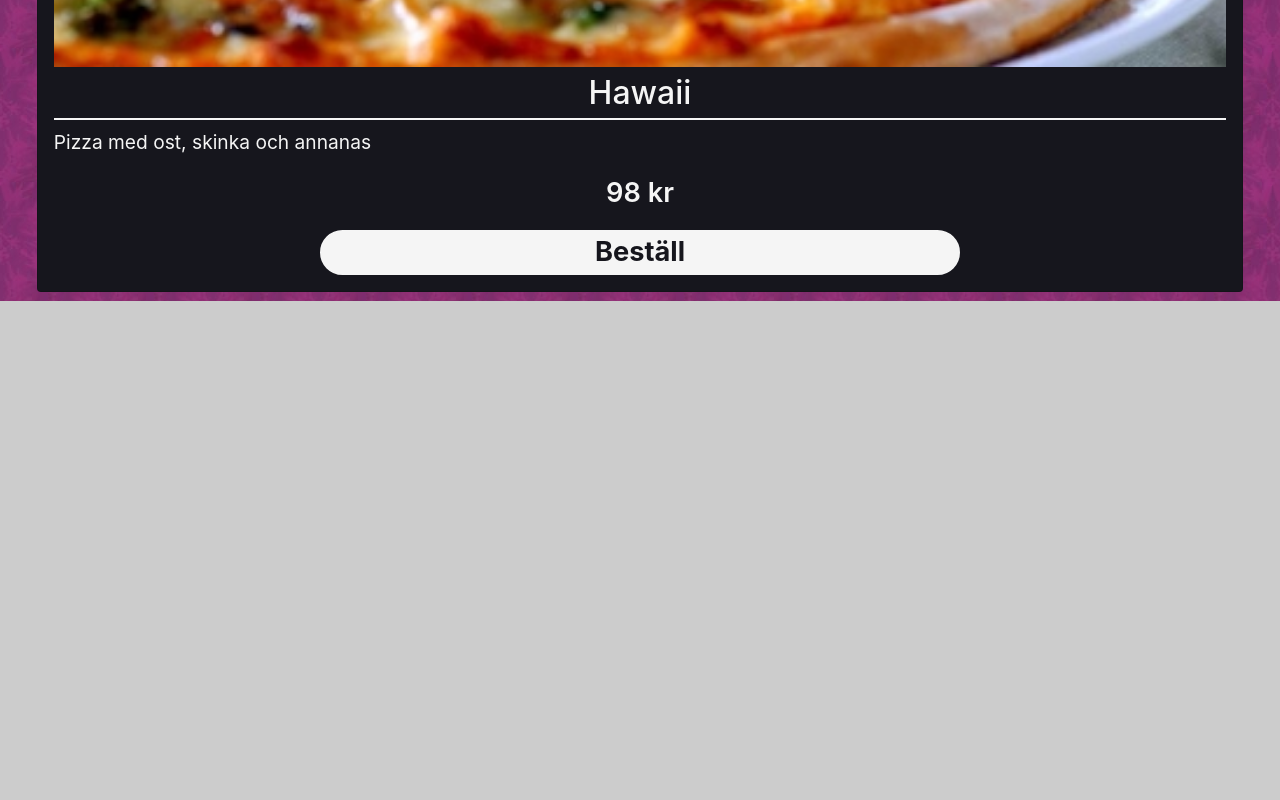
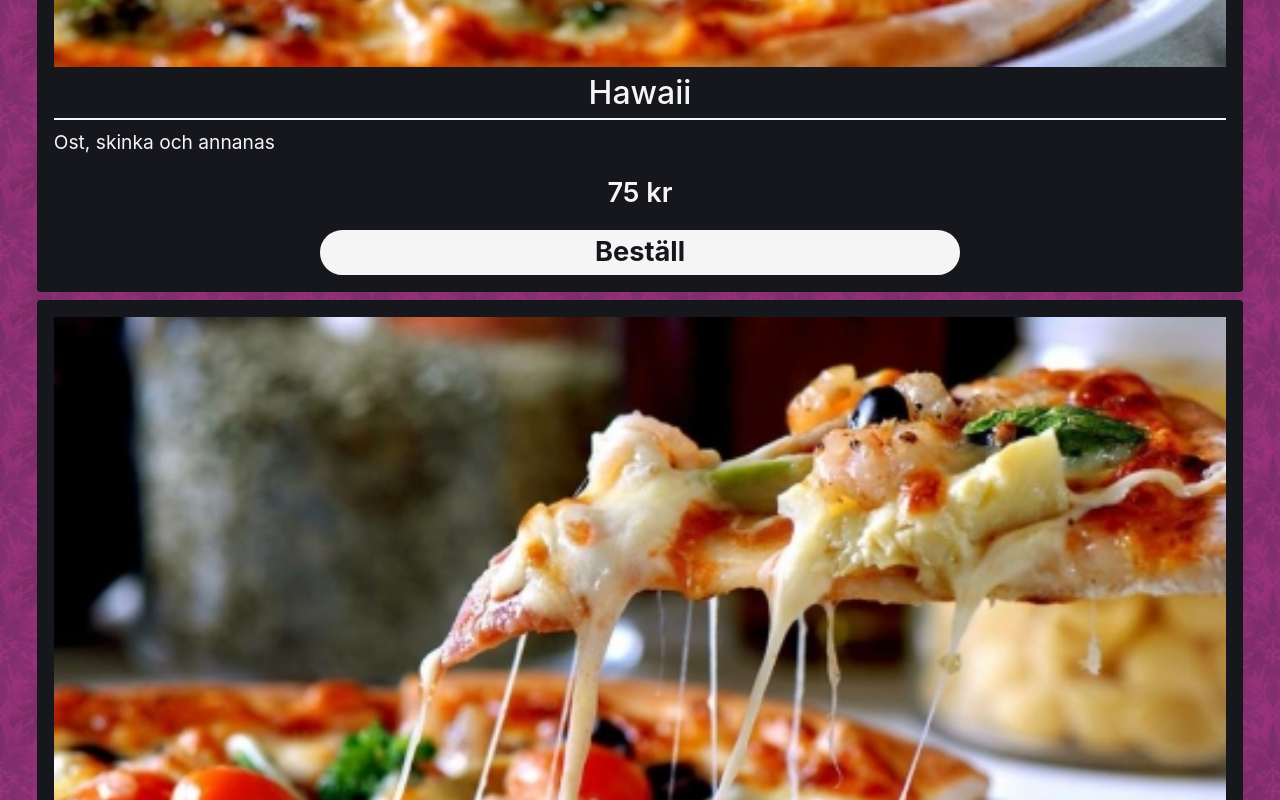
Before and after one commit to Mattias-Arvaeus/Resturang_App, a website: page www/meny.html in a window 1280 px wide. Shown: the part 2160-2960 px from the top of the page. Before the commit the page ends 2461 px from the top, so only its background shows below. Drawn offline with Linux system fonts and the light colour scheme.

Commit message:
Added new Menui items and renamned some pictures

```diff
--- a/www/meny.html
+++ b/www/meny.html
@@ -29,7 +29,7 @@
                 <ul>
                     <li onclick="searchCard('pizza')">Pizza</li>
                     <li onclick="searchCard('hamburgare')">Hamburgare</li>
-                    <li onclick="searchCard('a la carte')">À La Carte</li>
+                    <li onclick="searchCard('carte')">À La Carte</li>
                     <li onclick="searchCard('sallad')">Sallad</li>
                     <li onclick="searchCard('pasta')">Pasta</li>
                     <li onclick="searchCard('barn')">Barn Meny</li>
--- a/www/sass/style.scss
+++ b/www/sass/style.scss
@@ -98,7 +98,7 @@ article {
 .menuBox {
     button {
         width: 50vw;
-        height: 5vh;
+        height: 10vh;
         color: whitesmoke;
         background-color: whitesmoke;
         border: 2px solid ;
@@ -183,6 +183,10 @@ article {
     }
 }
 
+footer {
+    height: 50px;
+}
+
 #map {
     height: 15em;
     width: 18em;
--- a/www/script/addItem.js
+++ b/www/script/addItem.js
@@ -93,5 +93,31 @@ class MenuItem {
     }
 }
 
-const vesuvio = new MenuItem('Vesuvio', 'Skinka, ost och tomatsås', 'pizza', 98, '../img/pizza.jpg');
-const hawaii = new MenuItem('Hawaii', 'Pizza med ost, skinka och annanas', 'pizza', 98, '../img/pizza.jpg');
+const vesuvio = new MenuItem('Vesuvio', 'Ost och skinka', 'pizza', 75, '../img/pizza.jpg');
+const hawaii = new MenuItem('Hawaii', 'Ost, skinka och annanas', 'pizza', 75, '../img/pizza.jpg');
+const calzone = new MenuItem('Calzone', 'Mozzarella och skinka (Inbakad)', 'pizza', 75 , '../img/pizza.jpg');
+const havana = new MenuItem('Havana', 'Ost, skinka, annanas, banan och curry', 'pizza', 80, '../img/pizza.jpg');
+const venezia = new MenuItem('Venezia', 'Ost, skinka, kyckling, räkor, paprika och vitlökssås', 'pizza', 85, '../img/pizza.jpg');
+const apollo = new MenuItem('Apollo', 'Ost, skinka, annanas och räkor', 'pizza', 80 , '../img/pizza.jpg');
+const casalinga = new MenuItem('Casalinga', 'Baby mozzarella, kyckling, bacon, aubergine, lök, soltorkade tomater, vitlök och basilika', 'pizza', 110 , '../img/pizza.jpg');
+
+const halloumiburgare = new MenuItem('Halloumiburgare', 'Halloumi, avokado, körsbärtomat, ättiksgurka, vitlöksmajonäs', 'hamburgare', 140, '../img/hamburgare.jpg');
+const torentoDelux = new MenuItem('Torento Delux', '150g högrevsburgare, bearnaisesås, räkor, parmaskinka, cheddarost', 'hamburgare', 140, '../img/hamburgare.jpg');
+const chevre = new MenuItem('Chèvre', '150g högrevsburgare, Chèvrekräm , peppar salami, rostade valnötter & karamilliserad lök', 'hamburgare', 140, '../img/hamburgare.jpg');
+const classic = new MenuItem('Classic', '150g högrevsburgare, hamburgardressing, tomat, picklad lök, cheddarost', 'hamburgare', 140, '../img/hamburgare.jpg');
+const dubbelCheese = new MenuItem('Dubbel Cheese', '150g högrevsburgare, hamburgardressing, rödlök, tomat, dubbel cheddarost', 'hamburgare', 140, '../img/hamburgare.jpg');
+const texasPork = new MenuItem('Texas pork', '150 g pulled pork, rödlök, cheddarost, saltgurka & chipotle mayo', 'hamburgare', 140, '../img/hamburgare.jpg');
+const bigHot = new MenuItem('Big Hot', '150g högrevsburgare, pepperonikorv, chipotle mayo, jalapenos, pickladlök, cheddarost', 'hamburgare', 140, '../img/hamburgare.jpg');
+const devote = new MenuItem('Devote', '150g högrevsburgare, tryffelmajonnäs, ruccola, stekta champinjoner, karamelliserad lök, cheddarost', 'hamburgare', 140, '../img/hamburgare.jpg');
+const royal = new MenuItem('Royal', '150g högrevsburgare, dijon mayo, karamelliserad lök, stekt bacon, cheddarost', 'hamburgare', 140, '../img/hamburgare.jpg');
+const baconBlue = new MenuItem('Bacon Blue', '150g högrevsburgare, blue cheese dressing, stekt bacon, lök, tomat, cheddarost', 'hamburgare', 140, '../img/hamburgare.jpg');
+const gourmet = new MenuItem('Gourmét', '150g högrevsburgare, pestomayo, picklad lök, mozzarellaost, soltorkade tomater', 'hamburgare', 140, '../img/hamburgare.jpg');
+const oumphBurgare = new MenuItem('Oumph Burgare', '150g pulled oumph, picklad lök, veg-dressing, avokado, tomat, sidesallad eller strips', 'hamburgare', 140, '../img/hamburgare.jpg');
+
+const sallad = new MenuItem('BBQ Sallad', 'Grillad oxfilé, ädelost, pumpakärnor, vinägrett, grön sparris, paprika, rödlök, baby mozzarella', 'sallad', 145, '../img/sallad.jpg');
+
+const oxfile = new MenuItem('Oxfilé Planka', 'Smörstekta grönsaker, bacon, hemlagad potatismos, grön sparris, rödvinssås och bearnaisesås', 'carte', 269, '../img/carte.jpg');
+
+const pasta = new MenuItem('Vegetarisk pasta', 'Grön sparris, halloumi, parmesan, paprika , lök, kalamataoliver', 'pasta', 110, '../img/pasta.jpg');
+
+const barn = new MenuItem('Amerikask pannkaka', 'Med grädde & sylt eller en kula glass', 'barn', 65, '../img/barn.jpg');
```
Also changed, not shown: www/index.html (+2 -0 lines), www/css/style.css, www/img/hamburgare.jpg (renamed from www/img/hamburger.jpg).
